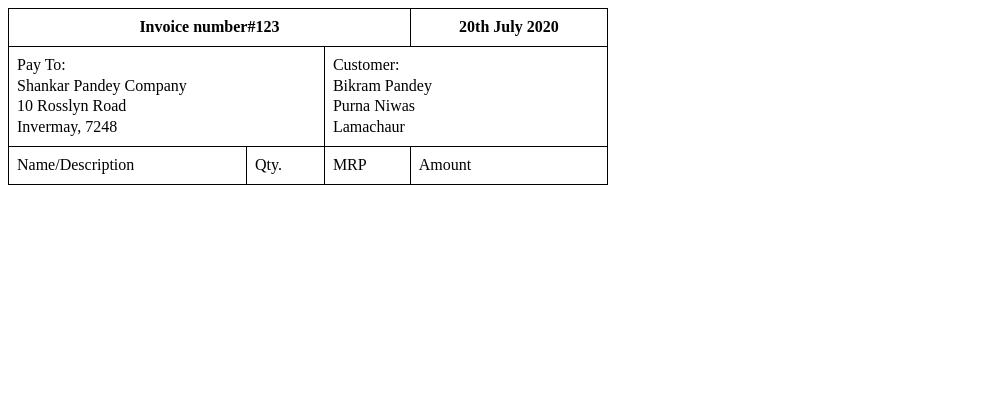
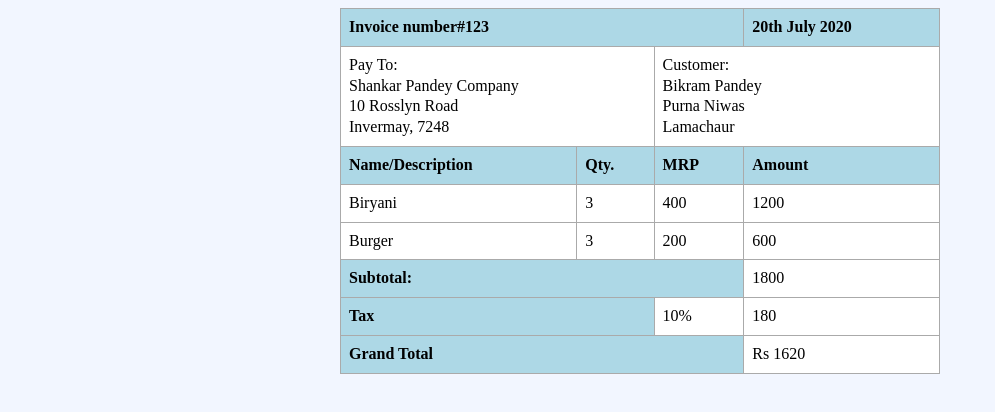
Before and after one commit to shankarpandey7230/HTML-Tables, a plain HTML site: page index.html in a window 1280 px wide. Shown: the whole page, without its empty margins (0-995 px from the left). Drawn offline with Linux system fonts and the light colour scheme.

Commit message:
final changes

```diff
--- a/index.html
+++ b/index.html
@@ -7,20 +7,31 @@
         <style>
             table{
                 width:600px;
+                text-align:left;
+                background-color: white;
+                margin-left: auto;
+                margin-right:auto;
             }
             table, td, th {
-               border: 1px  solid black;
+               border: 1px  solid #aaa;
                border-collapse:collapse;
                padding: 8px;
                line-height:1.3;
 
 
             }
+            th{
+                background-color: lightblue;
+            }
+            .label{
+                font-weight: 600px;
+
+            }
         </style>
 
     </head>
 
-        <body>
+        <body style="background-color: #f2f6ff">
             <table>
             <tr>
                 <th colspan="3">Invoice number#123</th>
@@ -43,11 +54,37 @@
                 </td>
             </tr>
             <tr>
-                <td>Name/Description</td>
-                <td>Qty.</td>
-                <td>MRP</td>
-                <td>Amount</td>
+                <th>Name/Description</th>
+                <th>Qty.</th>
+                <th>MRP</th>
+                <th>Amount</th>
             </tr>
+            <tr>
+              <td>Biryani</td>
+              <td>3</td>
+              <td>400</td>
+              <td>1200</td>
+            </tr>
+            <tr>
+                <td>Burger</td>
+                <td>3</td>
+                <td>200</td>
+                <td>600</td>
+              </tr>
+              <tr>
+                  <th colspan="3">Subtotal:</th>
+                  <td>1800</td>
+              </tr>
+              <tr>
+                  <th colspan="2">Tax</th>
+                  <td>10%</td>
+                  <td>180</td>
+
+              </tr>
+              <tr>
+                  <th colspan="3">Grand Total</th>
+                  <td>Rs 1620</td>
+              </tr>
             </table>
         </body>
 
```
